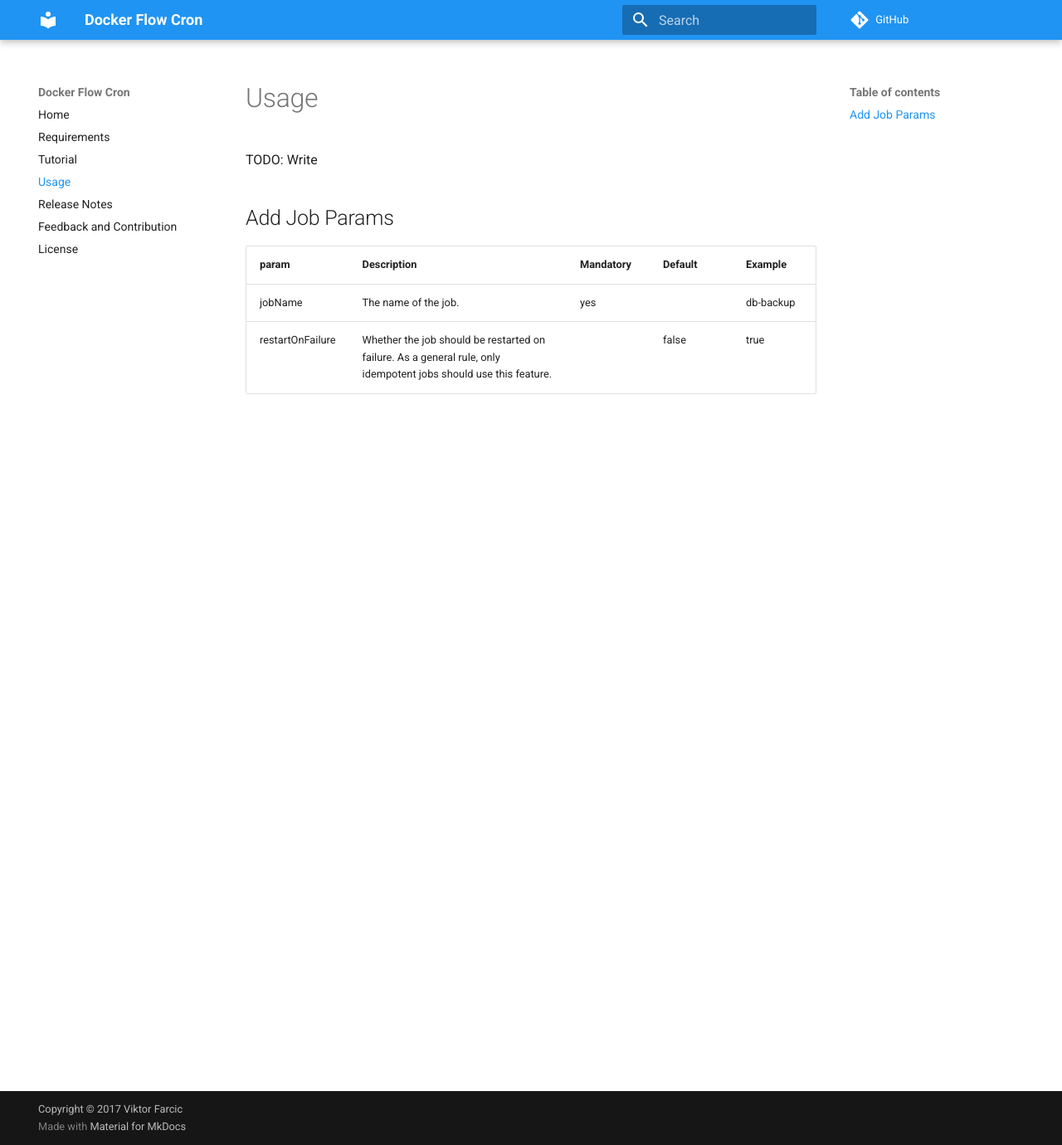
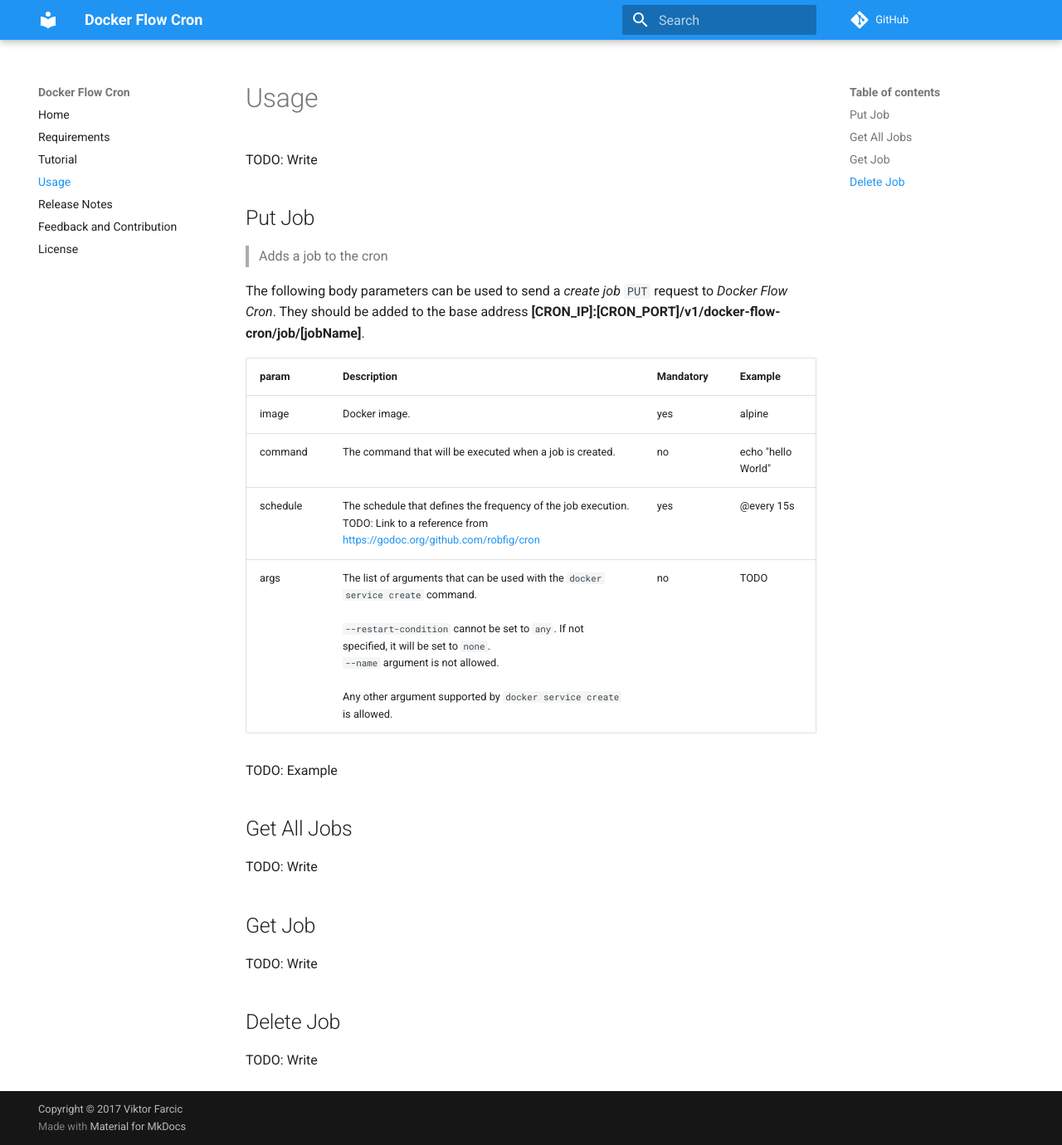
Before and after one commit to vfarcic/docker-flow-cron, an MkDocs documentation site: the page built from docs/usage.md, in a window 1280 px wide and 1380 px high. Shown: the whole window at 83% size. Built offline with MkDocs 1.6.1 and Material for MkDocs 9.7.7, drawn with Linux system fonts in a browser that asks for light colours; comment, search, counter and statistics services are not loaded; old or Windows-style settings are respelled for this version of MkDocs.

Commit message:
Docs [ci skip]

```diff
--- a/docs/usage.md
+++ b/docs/usage.md
@@ -2,9 +2,29 @@
 
 TODO: Write
 
-## Add Job Params
+## Put Job
 
-|param           |Description                                              |Mandatory|Default  |Example  |
-|----------------|---------------------------------------------------------|---------|---------|---------|
-|jobName         |The name of the job.                                     |yes      |         |db-backup|
-|restartOnFailure|Whether the job should be restarted on failure. As a general rule, only idempotent jobs should use this feature.| |false|true|
+> Adds a job to the cron
+
+The following body parameters can be used to send a *create job* `PUT` request to *Docker Flow Cron*. They should be added to the base address **[CRON_IP]:[CRON_PORT]/v1/docker-flow-cron/job/[jobName]**.
+
+|param           |Description                                                        |Mandatory|Example  |
+|----------------|-------------------------------------------------------------------|---------|---------|
+|image           |Docker image.                                                      |yes      |alpine   |
+|command         |The command that will be executed when a job is created.           |no       |echo "hello World"|
+|schedule        |The schedule that defines the frequency of the job execution. TODO: Link to a reference from https://godoc.org/github.com/robfig/cron|yes|@every 15s|
+|args            |The list of arguments that can be used with the `docker service create` command.<br><br>`--restart-condition` cannot be set to `any`. If not specified, it will be set to `none`.<br>`--name` argument is not allowed.<br><br>Any other argument supported by `docker service create` is allowed.|no|TODO|
+
+TODO: Example
+
+## Get All Jobs
+
+TODO: Write
+
+## Get Job
+
+TODO: Write
+
+## Delete Job
+
+TODO: Write
```
Also changed, not shown: docs/swagger.yml (added, +68 -0 lines), docs/tutorial.md (+21 -3 lines), 2 other files.
